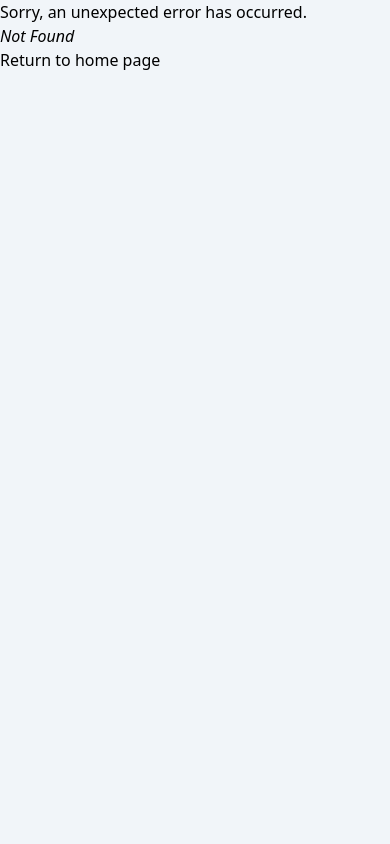
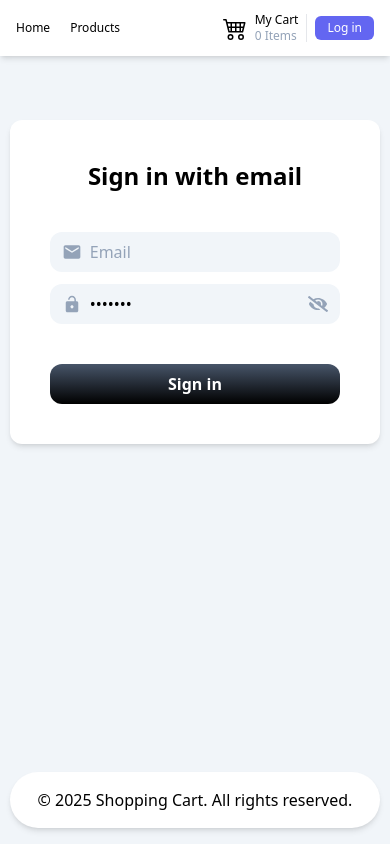
Before and after one commit to mangorango144/shopping-cart, a React (Vite) app: page /login in a window 390 px wide. Before the commit this address had no page. Built offline with nearby package versions, Linux system fonts and the light colour scheme; no server answers.

Commit message:
feat: add login structure and logic
Also improved responsive design of Navbar and used composite pattern
to tidy the code.

```diff
--- /dev/null
+++ b/src/components/CartStatus.jsx
@@ -0,0 +1,22 @@
+import { Link } from "react-router-dom";
+import { useShop } from "../hooks";
+import { BsCart4 } from "react-icons/bs";
+
+export function CartStatus() {
+  const { cart } = useShop();
+
+  return (
+    <>
+      <Link
+        to="shop/shopping-cart"
+        className="flex items-center hover:bg-lime-200 ml-auto px-1 sm:px-4 py-1 rounded-2xl transition duration-500"
+      >
+        <BsCart4 className="mr-2 w-auto h-6" />
+        <span className="flex flex-col sm:min-w-10 text-xs">
+          My Cart
+          <span className="text-slate-400">{cart.length} Items</span>
+        </span>
+      </Link>
+    </>
+  );
+}
--- a/src/components/Navbar.jsx
+++ b/src/components/Navbar.jsx
@@ -1,26 +1,20 @@
 import { Link } from "react-router-dom";
-import { BsCart4 } from "react-icons/bs";
-import { useShop } from "../hooks";
+import { UserStatus } from "./UserStatus";
+import { CartStatus } from "./CartStatus";
 
 export default function Navbar() {
-  const { cart } = useShop();
-
   return (
-    <nav className="flex justify-start items-center bg-white shadow-md mx-auto mt-4 px-14 rounded-full w-[95%] xl:w-8/12 h-[56px] font-medium text-black">
+    <nav className="flex justify-start items-center bg-white shadow-md mx-auto lg:mt-4 px-4 sm:px-14 lg:px-7 lg:rounded-full w-full lg:w-8/12 h-[56px] font-medium text-black text-xs sm:text-base">
       <Link to="/">Home</Link>
       <Link to="shop/products" className="ml-5">
         Products
       </Link>
-      <Link
-        to="shop/shopping-cart"
-        className="flex items-center hover:bg-lime-200 ml-auto px-4 py-1 rounded-2xl transition duration-500"
-      >
-        <BsCart4 className="mr-2 w-auto h-6" />
-        <span className="flex flex-col min-w-20 sm:min-w-10 text-xs">
-          My Cart
-          <span className="text-slate-400">{cart.length} Items</span>
-        </span>
-      </Link>
+
+      <CartStatus />
+
+      <div className="border-1 mr-2 sm:mr-6 ml-1 sm:ml-2 border-l h-7"></div>
+
+      <UserStatus />
     </nav>
   );
 }
--- /dev/null
+++ b/src/components/UserStatus.jsx
@@ -0,0 +1,38 @@
+import toast from "react-hot-toast";
+import { useUser } from "../hooks";
+import { Link } from "react-router-dom";
+import { IoIosLogOut } from "react-icons/io";
+
+export function UserStatus() {
+  const { userData, setUserData } = useUser();
+
+  const handleLogOut = () => {
+    localStorage.removeItem("user");
+    setUserData(null);
+    toast.success("Logged out");
+  };
+
+  return (
+    <>
+      {userData ? (
+        <div className="flex items-center">
+          <span className="sm:mr-3">{userData.name.firstname}</span>
+          <button
+            onClick={handleLogOut}
+            className="bg-indigo-200 hover:bg-indigo-300 ml-2 px-2 py-1 rounded-md text-[8px] text-indigo-600 sm:text-sm"
+          >
+            Log out{" "}
+            <IoIosLogOut className="inline text-xs sm:text-xl -translate-y-[1px]" />
+          </button>
+        </div>
+      ) : (
+        <Link
+          to="/login"
+          className="bg-indigo-500 hover:bg-indigo-600 px-3 py-1 rounded-md text-white text-xs sm:text-sm"
+        >
+          Log in
+        </Link>
+      )}
+    </>
+  );
+}
--- a/src/components/index.js
+++ b/src/components/index.js
@@ -1,2 +1,4 @@
 export { default as Navbar } from "./Navbar";
 export { default as Footer } from "./Footer";
+export { UserStatus } from "./UserStatus";
+export { CartStatus } from "./CartStatus";
--- a/src/config/routes.jsx
+++ b/src/config/routes.jsx
@@ -1,5 +1,5 @@
 import Layout from "../layouts/Layout";
-import { ProductDetails, Products } from "../routes";
+import { Login, ProductDetails, Products } from "../routes";
 import { ShoppingCart } from "../routes";
 import { Shop } from "../routes";
 import { Home } from "../routes";
@@ -33,6 +33,10 @@
           },
         ],
       },
+      {
+        path: "/login",
+        element: <Login />,
+      },
     ],
   },
 ];
--- /dev/null
+++ b/src/context/UserContext.jsx
@@ -0,0 +1,17 @@
+import { createContext, useState } from "react";
+
+export const UserContext = createContext();
+
+export function UserProvider({ children }) {
+  const [userData, setUserData] = useState(() => {
+    const user = localStorage.getItem("user");
+
+    return user ? JSON.parse(user) : null;
+  });
+
+  return (
+    <UserContext.Provider value={{ userData, setUserData }}>
+      {children}
+    </UserContext.Provider>
+  );
+}
--- /dev/null
+++ b/src/context/index.js
@@ -0,0 +1,2 @@
+export { UserContext } from "./UserContext";
+export { UserProvider } from "./UserContext";
--- a/src/hooks/index.js
+++ b/src/hooks/index.js
@@ -1,3 +1,4 @@
 export { useFetchProducts } from "./useFetchProducts";
 export { useShop } from "./useShop";
 export { useCart } from "./useCart";
+export { useUser } from "./useUser";
--- /dev/null
+++ b/src/hooks/useUser.js
@@ -0,0 +1,4 @@
+import { useContext } from "react";
+import { UserContext } from "../context";
+
+export const useUser = () => useContext(UserContext);
--- a/src/layouts/Layout.jsx
+++ b/src/layouts/Layout.jsx
@@ -2,17 +2,20 @@
 import { Footer, Navbar } from "../components";
 import { ShopProvider } from "../routes/Shop/context";
 import { Toaster } from "react-hot-toast";
+import { UserProvider } from "../context";
 
 export default function Layout() {
   return (
     <div className="flex flex-col min-h-screen">
       <ShopProvider>
+        <UserProvider>
           <Toaster position="bottom-right" />
           <Navbar />
           <main className="flex-grow">
             <Outlet />
           </main>
           <Footer />
+        </UserProvider>
       </ShopProvider>
     </div>
   );
--- /dev/null
+++ b/src/routes/Login.jsx
@@ -0,0 +1,91 @@
+import toast from "react-hot-toast";
+import { useRef } from "react";
+import { useUser } from "../hooks";
+import { useNavigate } from "react-router-dom";
+import { MdEmail } from "react-icons/md";
+import { IoMdUnlock } from "react-icons/io";
+import { FaEyeSlash } from "react-icons/fa";
+
+export function Login() {
+  const inputRef = useRef(null);
+  const navigate = useNavigate();
+  const { setUserData } = useUser();
+
+  const togglePassword = () => {
+    if (inputRef.current) {
+      inputRef.current.type =
+        inputRef.current.type === "password" ? "text" : "password";
+    }
+  };
+
+  const handleSubmit = async (e) => {
+    e.preventDefault();
+
+    const form = e.target;
+    const email = form.elements.email.value;
+    const password = form.elements.password.value;
+
+    try {
+      const res = await fetch("https://fakestoreapi.com/users");
+      const users = await res.json();
+
+      const user = users.find(
+        (u) => u.email === email && u.password === password
+      );
+
+      if (user) {
+        localStorage.setItem("user", JSON.stringify(user));
+        setUserData(user);
+        toast.success(`Welcome, ${user.name.firstname}!`);
+        navigate("/");
+      } else {
+        toast.error("Invalid email or password");
+      }
+    } catch (err) {
+      toast.error("Error connecting to server");
+      console.log(err);
+    }
+  };
+
+  return (
+    <div className="bg-white shadow-md mx-auto mt-16 p-10 rounded-xl w-[95%] sm:w-[400px]">
+      <p className="font-bold text-2xl text-center">Sign in with email</p>
+
+      <form
+        onSubmit={handleSubmit}
+        className="flex flex-col justify-center mt-10"
+      >
+        <div className="relative w-full h-fit">
+          <input
+            type="text"
+            name="email"
+            placeholder="Email"
+            className="bg-slate-100 p-2 pl-10 rounded-xl w-full placeholder:text-slate-400"
+          />
+          <MdEmail className="top-1/2 left-3 absolute text-slate-400 text-xl -translate-y-1/2" />
+        </div>
+
+        <div className="relative mt-3">
+          <input
+            ref={inputRef}
+            type="password"
+            name="password"
+            value="m38rmF$"
+            onChange={() => {}}
+            placeholder="Password"
+            className="bg-slate-100 p-2 pl-10 rounded-xl w-full placeholder:text-slate-400"
+          />
+          <IoMdUnlock className="top-1/2 left-3 absolute text-slate-400 text-xl -translate-y-1/2" />
+          <FaEyeSlash
+            onClick={togglePassword}
+            className="top-1/2 right-3 absolute text-slate-400 text-xl hover:text-cyan-500 -translate-y-1/2 cursor-pointer"
+          />
+        </div>
+
+        <button className="bg-gradient-to-b from-slate-600 to-black hover:to-slate-600 mt-10 p-2 rounded-xl font-bold text-white">
+          Sign in
+        </button>
+      </form>
+    </div>
+  );
+}
--- a/src/routes/index.js
+++ b/src/routes/index.js
@@ -1,3 +1,4 @@
 export { default as Home } from "./Home";
 export { default as ErrorPage } from "./ErrorPage";
+export { Login } from "./Login";
 export * from "./Shop";
```
Lines whose indentation alone changed are shown as unchanged.
